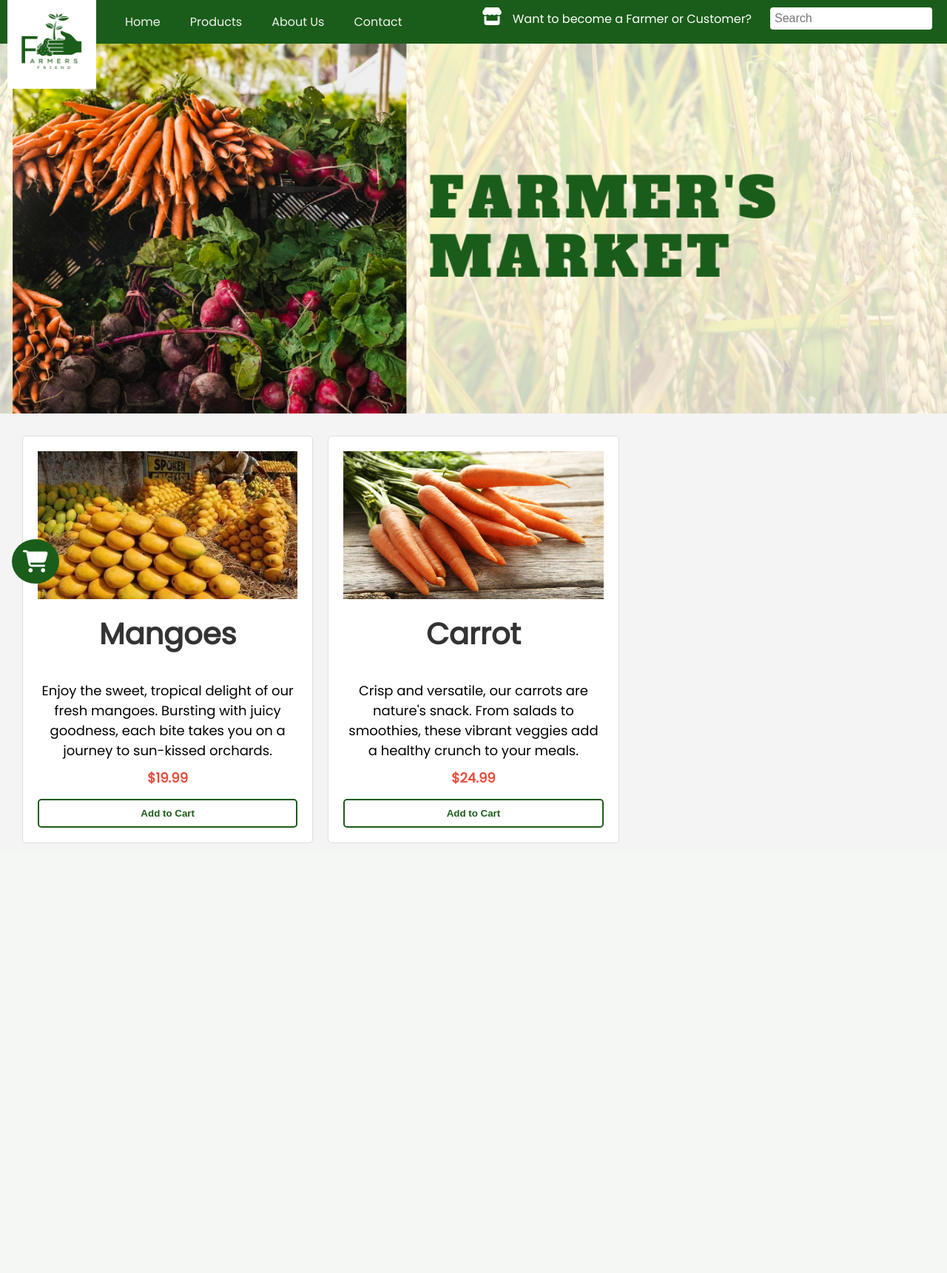
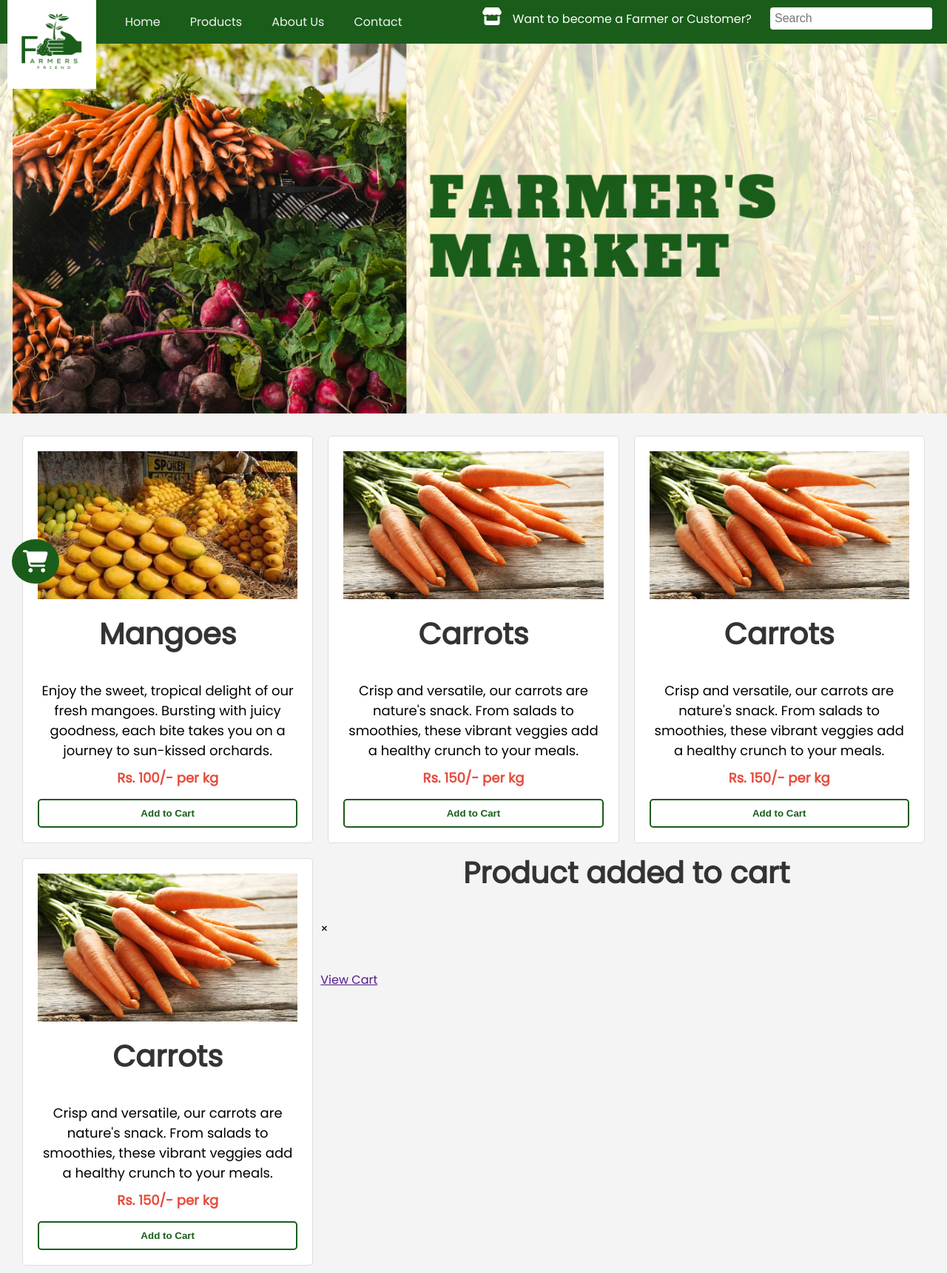
Before and after one commit to zahabiyam/fyp24, a Flask app: page /products in a window 1280 px wide. Shown: the whole page at 74% size. Before the commit the page ends 1140 px from the top, so only its background shows below. Run offline with Flask 3, Linux system fonts and the light colour scheme; some libraries are stand-ins or nearby versions.

Commit message:
made changes

```diff
--- a/config.py
+++ b/config.py
@@ -8,7 +8,7 @@ app.config['SECRET_KEY'] = 'MyKey'
 
 
 mysql=MySQL(app)
-app.config['MYSQL_HOST'] = '192.168.10.4'
+app.config['MYSQL_HOST'] = '182.188.46.104'
 app.config['MYSQL_USER'] = 'admin'
 app.config['MYSQL_PASSWORD'] = 'Admin!123'
 app.config['MYSQL_DB'] = 'farmer_friend'
--- a/main.py
+++ b/main.py
@@ -40,6 +40,29 @@ def signup():
     if request.method != 'POST':
         return render_template('signup.html')
 
+@app.route('/profile',methods=['GET','POST'])
+def profile():
+    user_id = session.get('user_id')
+    if not user_id:
+        return redirect(url_for('login'))
+    cur = mysql.connection.cursor()
+    cur.execute("SELECT role FROM user_account WHERE id = %s", (user_id,))
+    user_role = cur.fetchone()[0]
+    print(user_role)
+    if user_role == 'farmer':
+        cur.execute("SELECT * FROM farmer WHERE UserAccountID = %s", (user_id,))
+        user = cur.fetchone()
+        print(user)
+    user = {
+        'name': user[1],
+        'location': user[2],
+        'phone': user[3],
+        'email': user[4],
+        'farm_size': user[5],
+        'farming_experience': user[6]
+    }
+    return render_template('profile.html', user=user, user_id=user_id)
+
 @app.route('/signup_farmer',methods=["GET","POST"])
 def signup_farmer():
 
@@ -70,7 +93,8 @@ def signup_farmer():
 
 @app.route("/products", methods=['GET', 'POST'])
 def products():
-    return render_template('product.html')
+    user_id = session.get('user_id')
+    return render_template('product.html', user_id = user_id)
 
 @app.route("/farmer", methods=['GET', 'POST'])
 def farmer():
--- a/static/css/style.css
+++ b/static/css/style.css
@@ -366,7 +366,7 @@ body {
 .product-price{
     text-align: center;
 }
-button#add-to-cart {
+button.add-to-cart-btn {
     background-color: #fff;
     color: #1A5D1A;
     padding: 10px 20px;
--- a/static/js/script.js
+++ b/static/js/script.js
@@ -1,5 +1,55 @@
 let baseUrl = new URL(window.location.href);
 baseUrl = `${baseUrl.protocol}//${baseUrl.hostname}:${baseUrl.port}`;
+let cart_count = 0;
+
+$(document).ready(function() {
+    var products = $("#products");
+    var productData = [
+        {
+            "url": "../static/images/mangoes.jpg",
+            "product-title": "Mangoes",
+            "product-description": "Enjoy the sweet, tropical delight of our fresh mangoes. Bursting with juicy goodness, each bite takes you on a journey to sun-kissed orchards.",
+            "product-price": "Rs. 100/- per kg",
+        },
+        {
+            "url": "../static/images/Carrot.jpg",
+            "product-title": "Carrots",
+            "product-description": "Crisp and versatile, our carrots are nature's snack. From salads to smoothies, these vibrant veggies add a healthy crunch to your meals.",
+            "product-price": "Rs. 150/- per kg",
+        },
+        {
+            "url": "../static/images/Carrot.jpg",
+            "product-title": "Carrots",
+            "product-description": "Crisp and versatile, our carrots are nature's snack. From salads to smoothies, these vibrant veggies add a healthy crunch to your meals.",
+            "product-price": "Rs. 150/- per kg",
+        },
+        {
+            "url": "../static/images/Carrot.jpg",
+            "product-title": "Carrots",
+            "product-description": "Crisp and versatile, our carrots are nature's snack. From salads to smoothies, these vibrant veggies add a healthy crunch to your meals.",
+            "product-price": "Rs. 150/- per kg",
+        }
+    ];
+    productData.forEach((product) => {
+        products.append(
+            `<div class="product-card">
+                    <img src="${product.url}" alt="product-image" class="product-image">
+                    <h2 class="product-title">${product["product-title"]}</h2>
+                    <p class="product-description">${product["product-description"]}</p>
+                    <p class="product-price">${product["product-price"]}</p>
+                    <button class="add-to-cart-btn" onclick="add_to_cart(this)" type="button">Add to Cart</button>
+            </div>`
+        );
+    });
+    $(".add-to-cart-btn").click(function() {
+        $("#lblCartCount").html(++cart_count);
+    });
+});
+
+function add_to_cart(obj) {
+    console.log(obj.parentElement.querySelector(".product-title").textContent);
+    console.log(obj.parentElement.querySelector(".product-price").textContent);
+}
 
 document.getElementById('searchInput').addEventListener('keyup', function() {
     const searchTerm = this.value.toLowerCase();
--- a/templates/product.html
+++ b/templates/product.html
@@ -12,7 +12,7 @@
     <link rel="apple-touch-icon" sizes="180x180" href="{{ url_for('static', filename='favicon') }}/apple-touch-icon.png">
     <link rel="icon" type="image/png" sizes="32x32" href="{{ url_for('static', filename='favicon') }}/favicon-32x32.png">
     <link rel="icon" type="image/png" sizes="16x16" href="{{ url_for('static', filename='favicon') }}/favicon-16x16.png">
-    <link rel="manifest" href="{{ url_for('static', filename='favicon') }}/site.webmanifest">
+    <!-- <link rel="manifest" href="{{ url_for('static', filename='favicon') }}/site.webmanifest"> -->
     <link rel="mask-icon" href="{{ url_for('static', filename='favicon') }}/safari-pinned-tab.svg" color="#5bbad5">
     <meta name="msapplication-TileColor" content="#da532c">
     <meta name="theme-color" content="#ffffff">
@@ -35,14 +35,15 @@
         <div class="profile-icons">
             {% if user_id %}
                 <div class="profile-item">
-                    <a href="{{ url_for('farmer') }}"><i class="fas fa-user-circle"></i>
+                    <a href="{{ url_for('profile') }}"><i class="fas fa-user-circle"></i>
                     <span>Profile</span></a>
                 </div>
-            {% endif %}
+            {% else %}
             <div class="profile-item">
                 <a href="{{ url_for('signup') }}"><i class="fas fa-store"></i>
                 <span>Want to become a Farmer or Customer?</span></a>
             </div>
+            {% endif %}
         </div>
     </div>
     <div class="productbanner">
@@ -51,23 +52,31 @@
         <div class="add-to-cart">
             <button><i class="fa fa-shopping-cart"></i></button>
         </div>
-        <div class="product-card">
-            <img class="product-image" src="{{ url_for('static', filename='images') }}/mangoes.jpg" alt="Product 1">
-            <h2 class="product-title">Mangoes</h2>
-            <p class="product-description">Enjoy the sweet, tropical delight of our fresh mangoes. Bursting with juicy goodness, each bite takes you on a journey to sun-kissed orchards.</p>
-            <p class="product-price">$19.99</p>
-            <button id="add-to-cart">Add to Cart</button>
-        </div>
-        <div class="product-card">
-            <img class="product-image" src="{{ url_for('static', filename='images') }}/carrot.jpg" alt="Product 2">
-            <h2 class="product-title">Carrot</h2>
-            <p class="product-description">Crisp and versatile, our carrots are nature's snack. From salads to smoothies, these vibrant veggies add a healthy crunch to your meals.</p>
-            <p class="product-price">$24.99</p>
-            <button id="add-to-cart">Add to Cart</button>
+        <div id="products"></div>
+        <div id="add_to_cart_popup">
+            <div class="add_to_cart_popup_content">
+                <div class="add_to_cart_popup_header">
+                    <h2>Product added to cart</h2>
+                    <span class="add_to_cart_popup_close">&times;</span>
+                </div>
+                <div class="add_to_cart_popup_body">
+                    <div class="add_to_cart_popup_body_image">
+                        <img src="" alt="" id="add_to_cart_popup_image">
+                    </div>
+                    <div class="add_to_cart_popup_body_details">
+                        <h3 id="add_to_cart_popup_name"></h3>
+                        <p id="add_to_cart_popup_price"></p>
+                        <p id="add_to_cart_popup_quantity"></p>
+                    </div>
+                </div>
+                <div class="add_to_cart_popup_footer">
+                    <a href="">View Cart</a>
+                </div>
+            </div>
         </div>
     </div>
 </body>
 <script src="https://cdnjs.cloudflare.com/ajax/libs/jquery/3.7.1/jquery.min.js" integrity="sha512-v2CJ7UaYy4JwqLDIrZUI/4hqeoQieOmAZNXBeQyjo21dadnwR+8ZaIJVT8EE2iyI61OV8e6M8PP2/4hpQINQ/g==" crossorigin="anonymous" referrerpolicy="no-referrer"></script>
 <script src="https://cdn.jsdelivr.net/npm/axios/dist/axios.min.js"></script>
-<script src="script.js"></script>
+<script src="{{ url_for('static', filename='js') }}/script.js"></script>
 </html>
```
Also changed, not shown: other parts of static/css/style.css (+1 -100 lines), templates/index.html (+10 -5 lines), templates/profile.html (+15 -11 lines).
